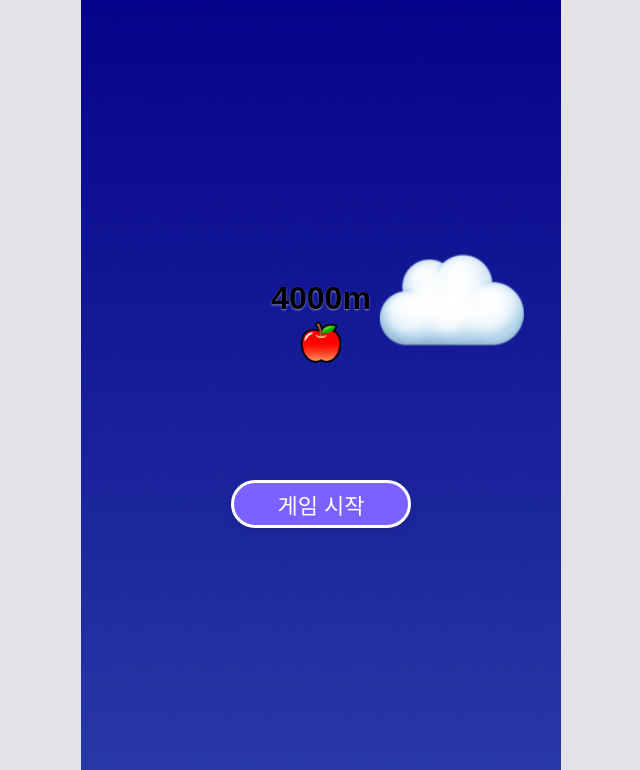
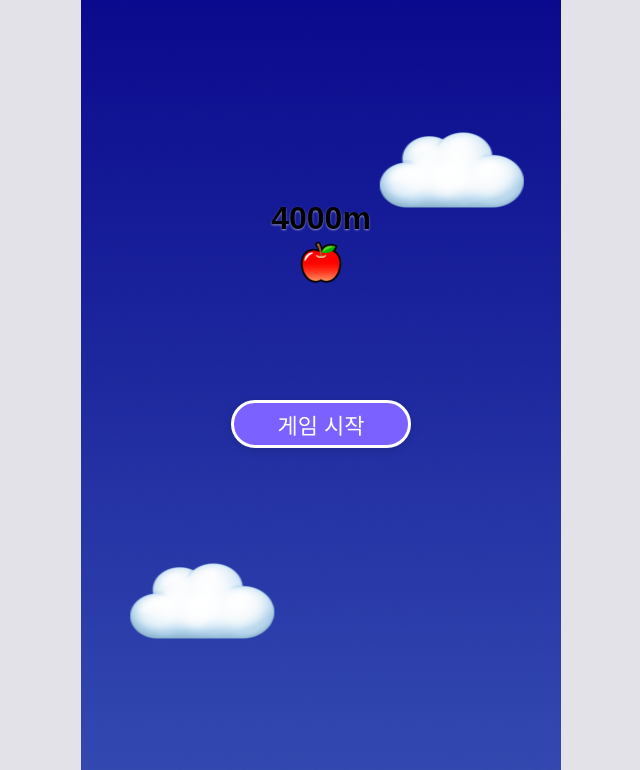
Before and after one commit to whdjh/Rapportlabs, a Next.js app: page / in a window 1280 px wide. Shown: the top 770 px of the page, without its empty margins (319-959 px from the left). Built offline with nearby package versions, Linux system fonts and the light colour scheme.

Commit message:
feat: 배경도 카메라처럼 이동하게 구현

```diff
--- a/src/pages/index.tsx
+++ b/src/pages/index.tsx
@@ -1,5 +1,6 @@
 import { useState, useRef, useCallback, useEffect } from 'react'
 import { MobileContainer } from '@/components/MobileLayoutContainer'
+import { useInnerSize } from '@/utils/useInnerSize'
 
 const METRIC = {
   BG_HEIGHT: 5000,
@@ -11,26 +12,32 @@ const METRIC = {
 }
 
 export default function Home() {
+  const { innerHeight } = useInnerSize()
   const [isReady, setIsReady] = useState(true)
   const [isFalling, setIsFalling] = useState(false)
   const [distance, setDistance] = useState(METRIC.APPLE_START_DISTANCE)
-
   const animationRef = useRef<number | null>(null)
   const lastTimeRef = useRef<number | null>(null)
 
+  // 도착선 위치 및 사과 월드 내 위치
+  const finishLineY = METRIC.BG_HEIGHT - METRIC.FINISH_LINE_HEIGHT - METRIC.FINISH_LINE_MB
   const appleX = (METRIC.CONTAINER_WIDTH - METRIC.APPLE_SIZE) / 2
-  const finishLineY = METRIC.BG_HEIGHT - METRIC.FINISH_LINE_HEIGHT - METRIC.FINISH_LINE_MB
+  // 사과의 월드 내 위치: 도착선에서 distance만큼 위
   const appleY = finishLineY - distance - METRIC.APPLE_SIZE
-  const FALL_SPEED = 2.0
 
+  // 카메라: 사과가 항상 화면 중앙(appleScreenY)에 오도록 월드 전체를 이동
+  const appleScreenY = 200
+  const cameraY = appleScreenY - appleY
+
+  // 낙하 속도(px/ms)
+  const FALL_SPEED = 2.0 // 1ms에 2px = 2000px/s
+
+  // 낙하 애니메이션 루프
   const gameLoop = useCallback((now: number) => {
     if (!isFalling) return
     if (lastTimeRef.current === null) lastTimeRef.current = now
-
     const delta = now - lastTimeRef.current
-
     lastTimeRef.current = now
-
     setDistance(prev => {
       const next = Math.max(0, prev - delta * FALL_SPEED)
       return next
@@ -38,6 +45,7 @@ export default function Home() {
     animationRef.current = requestAnimationFrame(gameLoop)
   }, [isFalling])
 
+  // 낙하 시작/정지 관리
   useEffect(() => {
     if (isFalling) {
       animationRef.current = requestAnimationFrame(gameLoop)
@@ -50,6 +58,7 @@ export default function Home() {
     }
   }, [isFalling, gameLoop])
 
+  // 터치/마우스 이벤트 핸들러
   const handleTouchStart = useCallback((e: React.TouchEvent | React.MouseEvent) => {
     e.preventDefault()
     if (!isFalling) setIsFalling(true)
@@ -59,11 +68,15 @@ export default function Home() {
     if (isFalling) setIsFalling(false)
   }, [isFalling])
 
+  // 준비 상태에서 게임 시작
   const handleStart = () => {
     setIsReady(false)
     setDistance(METRIC.APPLE_START_DISTANCE)
     setIsFalling(false)
   }
+
+  // UI 버튼/안내 위치(사과 기준)
+  const buttonY = appleScreenY + METRIC.APPLE_SIZE + 150
 
   return (
     <MobileContainer>
@@ -71,17 +84,48 @@ export default function Home() {
         style={{
           position: 'relative',
           width: METRIC.CONTAINER_WIDTH,
-          height: METRIC.BG_HEIGHT,
+          height: innerHeight || 600,
           margin: '0 auto',
-          background: `url('/background.png') no-repeat center top / cover`,
           overflow: 'hidden',
+          background: '#e2e2e8',
         }}
-        // 안내 UI가 보일 때만 터치 이벤트 활성화
         onTouchStart={!isReady && !isFalling ? handleTouchStart : undefined}
         onTouchEnd={!isReady ? handleTouchEnd : undefined}
         onMouseDown={!isReady && !isFalling ? handleTouchStart : undefined}
         onMouseUp={!isReady ? handleTouchEnd : undefined}
       >
+        {/* 월드 컨테이너: 배경, 사과, 도착선 등 모두 포함 */}
+        <div
+          style={{
+            position: 'absolute',
+            left: 0,
+            top: 0,
+            width: METRIC.CONTAINER_WIDTH,
+            height: METRIC.BG_HEIGHT,
+            transform: `translateY(${cameraY}px)`,
+            willChange: 'transform',
+            zIndex: 1,
+          }}
+        >
+          {/* 배경 */}
+          <img
+            src="/background.png"
+            alt="배경"
+            width={METRIC.CONTAINER_WIDTH}
+            height={METRIC.BG_HEIGHT}
+            style={{
+              position: 'absolute',
+              left: 0,
+              top: 0,
+              width: '100%',
+              height: '100%',
+              objectFit: 'fill',
+              userSelect: 'none',
+              pointerEvents: 'none',
+              display: 'block',
+            }}
+            draggable={false}
+          />
           {/* 도착선 */}
           <div
             style={{
@@ -94,7 +138,7 @@ export default function Home() {
               zIndex: 2,
             }}
           />
-        {/* 사과와 거리 */}
+          {/* 사과 */}
           <div
             style={{
               position: 'absolute',
@@ -129,13 +173,14 @@ export default function Home() {
               style={{ display: 'block' }}
             />
           </div>
-        {/* 게임 시작 버튼 */}
+        </div>
+        {/* UI: 게임 시작 버튼, 안내 UI는 월드 밖에 고정 */}
         {isReady && (
           <button
             style={{
               position: 'absolute',
               left: '50%',
-              top: appleY + METRIC.APPLE_SIZE + 150,
+              top: buttonY,
               transform: 'translateX(-50%)',
               width: 180,
               height: 48,
@@ -155,7 +200,6 @@ export default function Home() {
             게임 시작
           </button>
         )}
-        {/* 꾹 눌러주세요~ 안내 UI */}
         {!isReady && !isFalling && (
           <img
             src="/click-please.png"
@@ -164,7 +208,7 @@ export default function Home() {
             style={{
               position: 'absolute',
               right: 24,
-              top: appleY + METRIC.APPLE_SIZE + 150,
+              top: buttonY,
               width: 160,
               zIndex: 20,
               userSelect: 'none',
```
Lines whose indentation alone changed are shown as unchanged.
